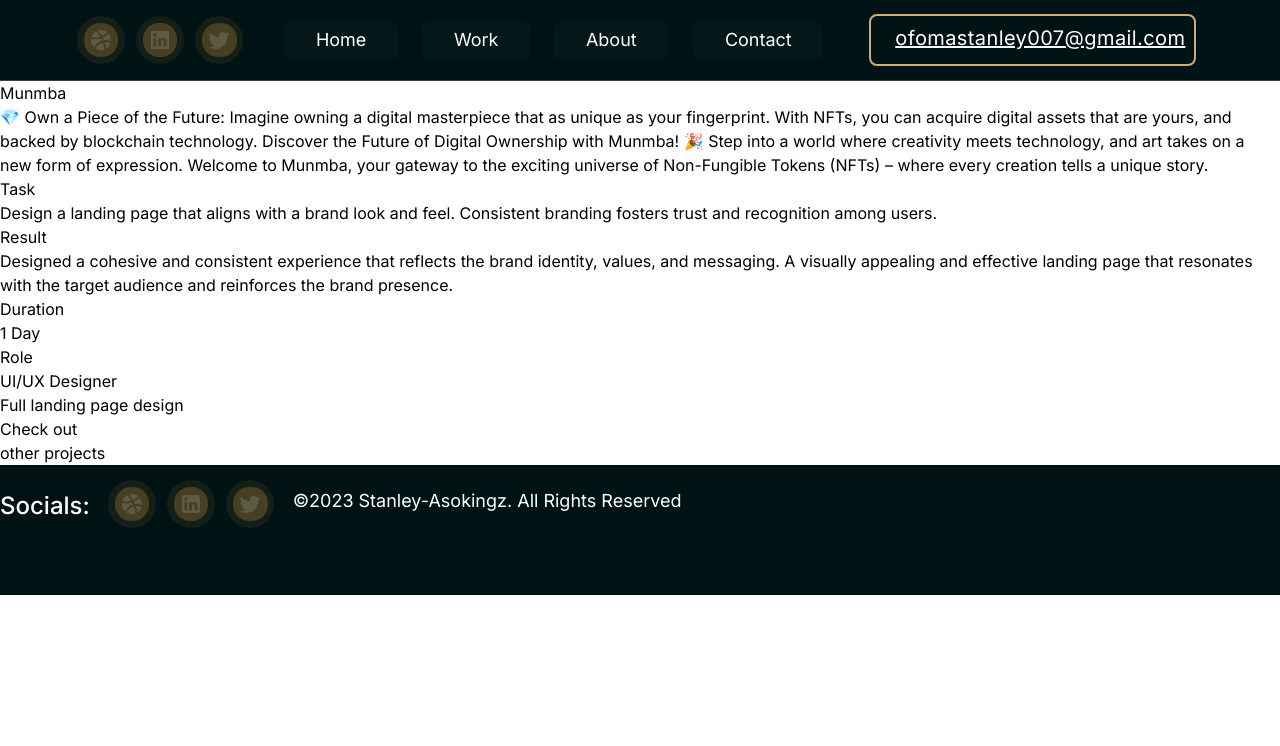
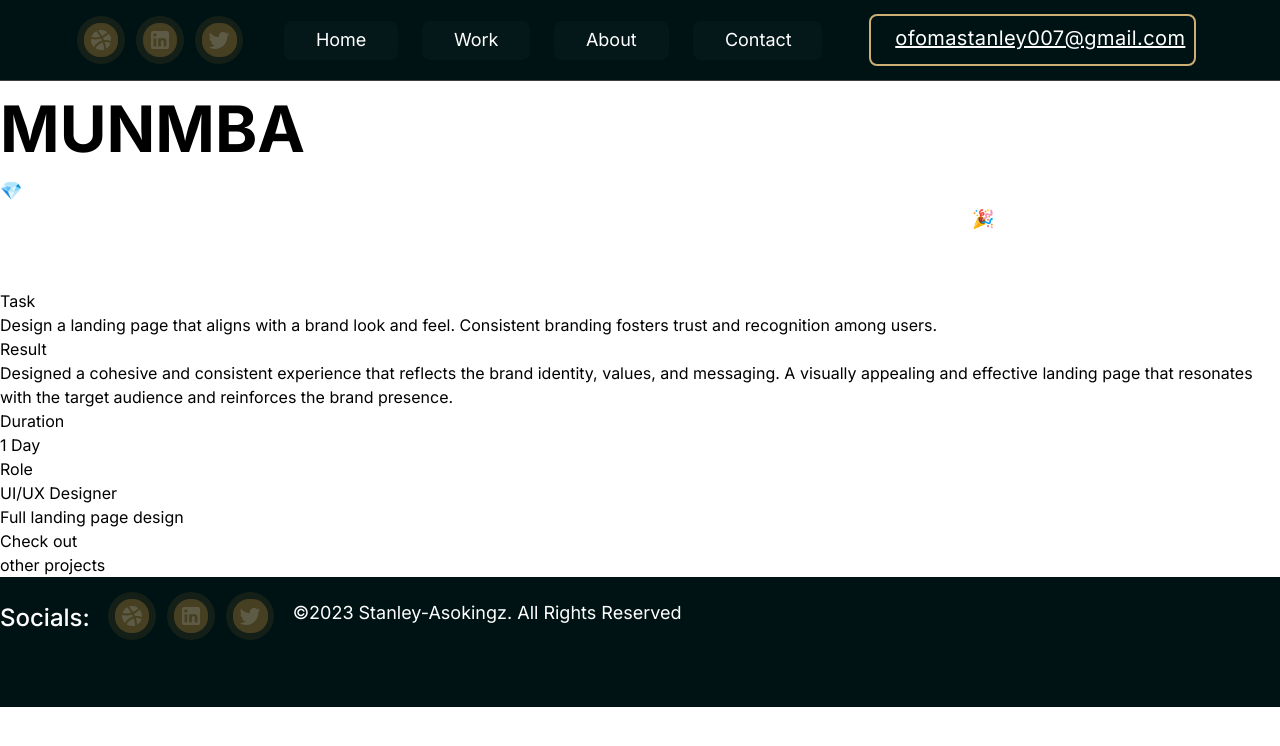
Before and after one commit to Maxwell011/portfolio-design, a Next.js app: page /market in a window 1280 px wide. Shown: the top 746 px of the page. Built offline with nearby package versions, Linux system fonts and the light colour scheme.

Commit message:
Update MarketPlace page heading and paragraph styles

```diff
--- a/src/app/market/page.tsx
+++ b/src/app/market/page.tsx
@@ -1,8 +1,8 @@
 export default function MarketPlace() {
   return (
     <section>
-      <h1>Munmba</h1>
-      <p>
+      <h1 className="text-[64px] font-bold uppercase">Munmba</h1>
+      <p className="text-white text-lg font-normal tracking-[0.36px]">
         💎 Own a Piece of the Future: Imagine owning a digital masterpiece that
         as unique as your fingerprint. With NFTs, you can acquire digital assets
         that are yours, and backed by blockchain technology. Discover the Future
```
